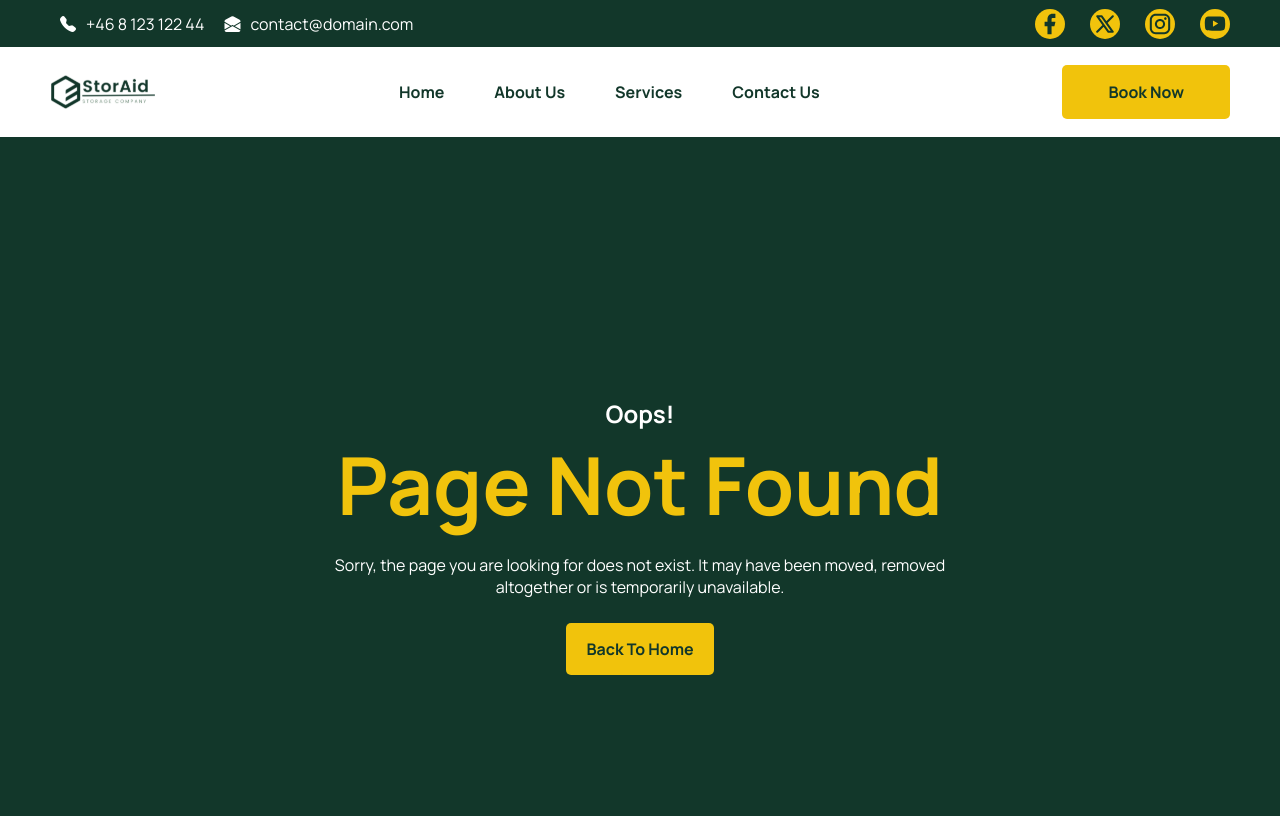
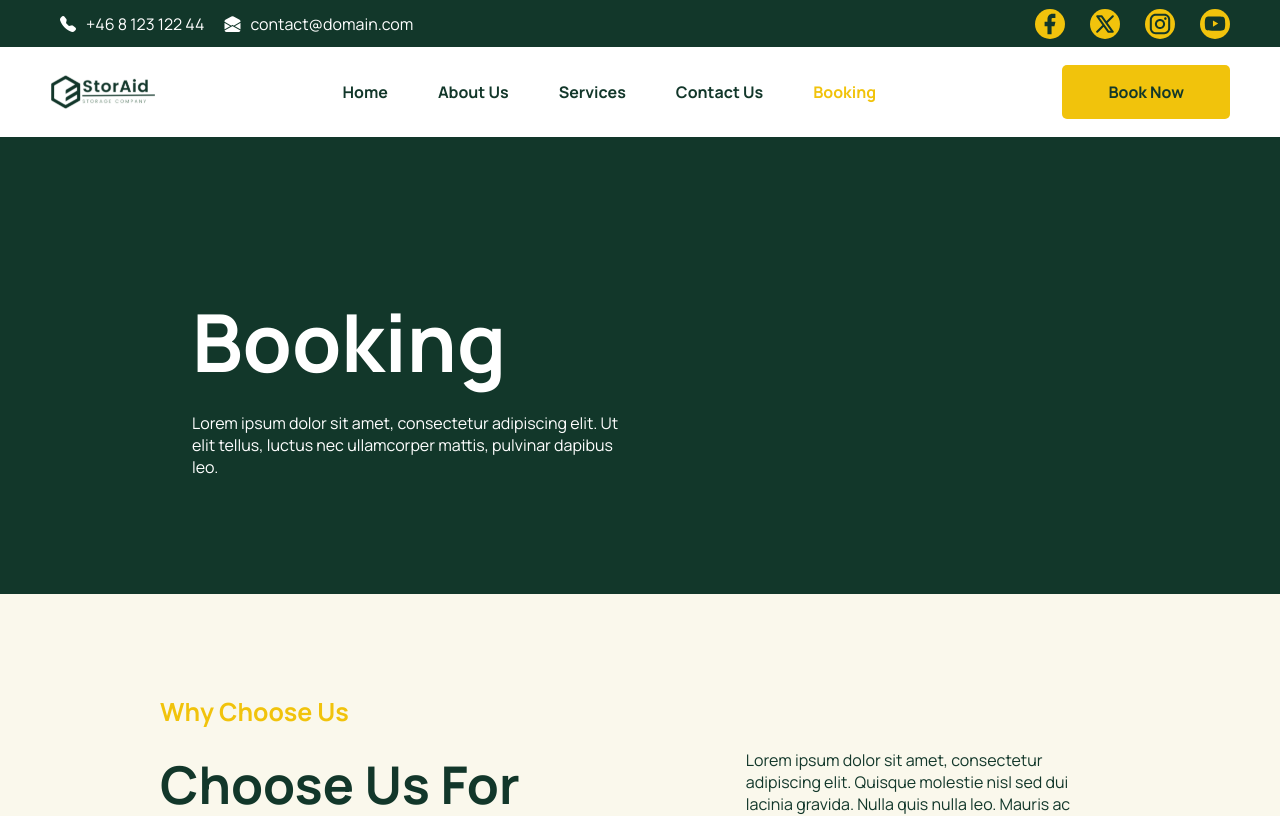
Before and after one commit to Friedbaconz/React-Uppgift, a React (Vite) app: page /BookingPage in a window 1280 px wide. Shown: the top 816 px of the page. Built offline with nearby package versions, Linux system fonts and the light colour scheme; no server answers.

Commit message:
Done with the base of Booking Page

```diff
--- a/src/components/sections/Header/Header.jsx
+++ b/src/components/sections/Header/Header.jsx
@@ -43,6 +43,7 @@ const Header = () => {
                                     <NavLink to="/AboutUsPage">About Us</NavLink>
                                     <NavLink to="/ServicePage">Services</NavLink>
                                     <NavLink to="/ContactUsPage">Contact Us</NavLink>
+                                    <NavLink to="/BookingPage">Booking</NavLink>
                                 </nav>
                                 <div className="navbar-button-box">
                                   <Button id="navbar-button" text="Book Now" />
--- a/src/main.jsx
+++ b/src/main.jsx
@@ -10,6 +10,7 @@ import ContactUsPage from './pages/ContactUsPage'
 import AboutUsPage from './pages/AboutUsPage'
 import HomePage from './pages/HomePage'
 import ServicePage from './pages/ServicePage'
+import BookingPage from './pages/BookingPage'
 
 createRoot(document.getElementById('root')).render(
   <StrictMode>
@@ -25,6 +26,7 @@ createRoot(document.getElementById('root')).render(
           <Route path="/ContactUsPage" element={<ContactUsPage/>} />
           <Route path="/AboutUsPage" element={<AboutUsPage/>} />
           <Route path="/ServicePage" element={<ServicePage/>} />
+          <Route path="/BookingPage" element={<BookingPage/>} />
           <Route path="*" element={<NotFound />} />
         </Routes>
         <Subscribe/>
--- /dev/null
+++ b/src/pages/BookingPage.jsx
@@ -0,0 +1,18 @@
+import React from 'react'
+import Banner from '../components/sections/Banner/Banner'
+import WhyChooseUs from '../components/sections/WhyChooseUs/WhyChooseUs'
+import LookingForSecure from '../components/sections/LookingForSecure/LookingForSecure'
+import FAQs from '../components/sections/FAQs/FAQs'
+
+function BookingPage() {
+  return (
+    <section>
+        <Banner title="Booking" text="Lorem ipsum dolor sit amet, consectetur adipiscing elit. Ut elit tellus, luctus nec ullamcorper mattis, pulvinar dapibus leo."/>
+        <WhyChooseUs/>
+        <LookingForSecure/>
+        <FAQs/>
+    </section>
+  )
+}
+
+export default BookingPage
--- a/src/pages/ServicePage.jsx
+++ b/src/pages/ServicePage.jsx
@@ -3,6 +3,7 @@ import Banner from '../components/sections/Banner/Banner'
 import OurService from '../components/sections/OurService/OurService'
 import Testimonials from '../components/sections/Testimonials/Testimonials'
 import FAQs from '../components/sections/FAQs/FAQs'
+import LookingForSecure from '../components/sections/LookingForSecure/LookingForSecure'
 
 function ServicePage() {
   return (
@@ -11,6 +12,7 @@ function ServicePage() {
         <OurService/>
         <Testimonials/>
         <FAQs/>
+        <LookingForSecure/>
     </section>
   )
 }
```
